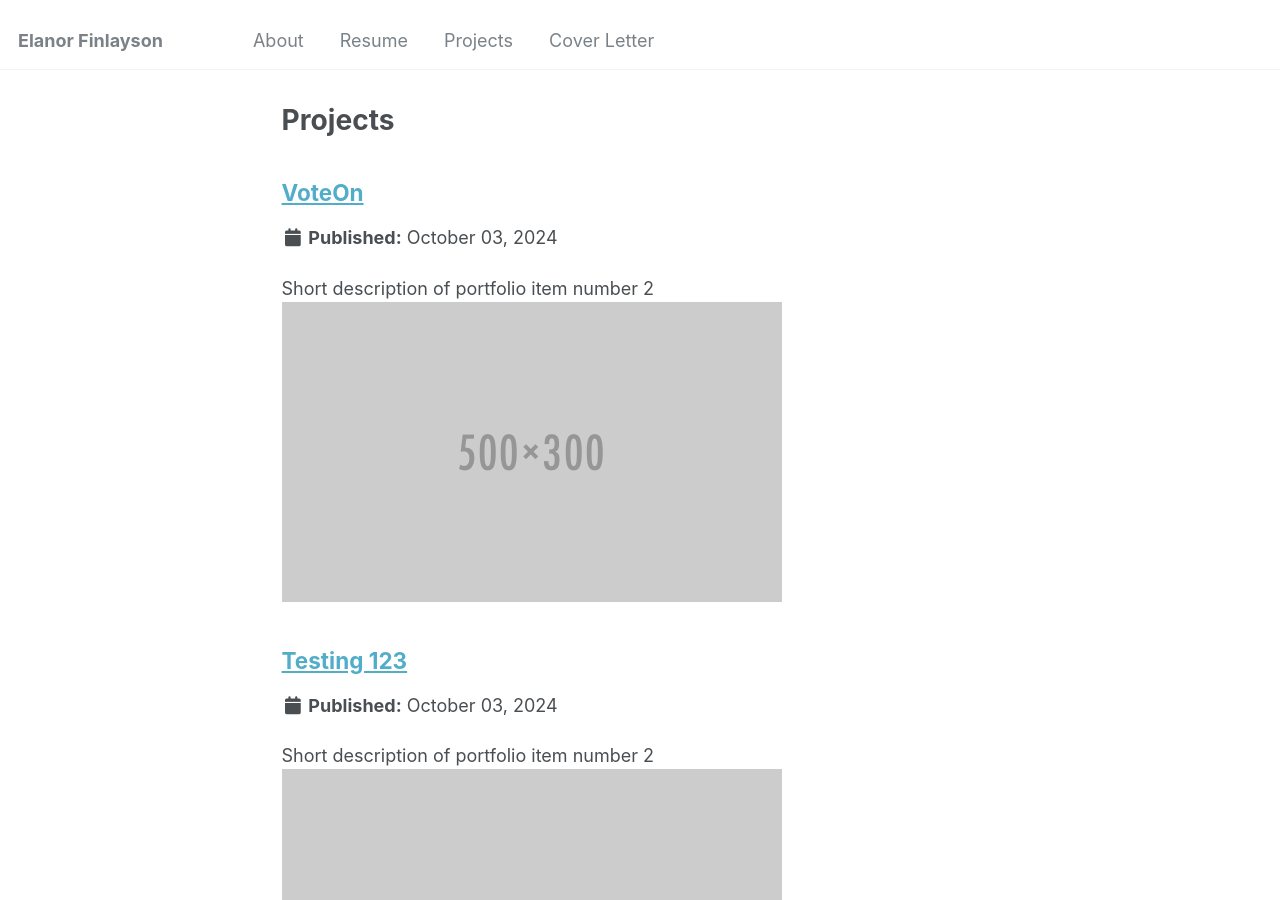
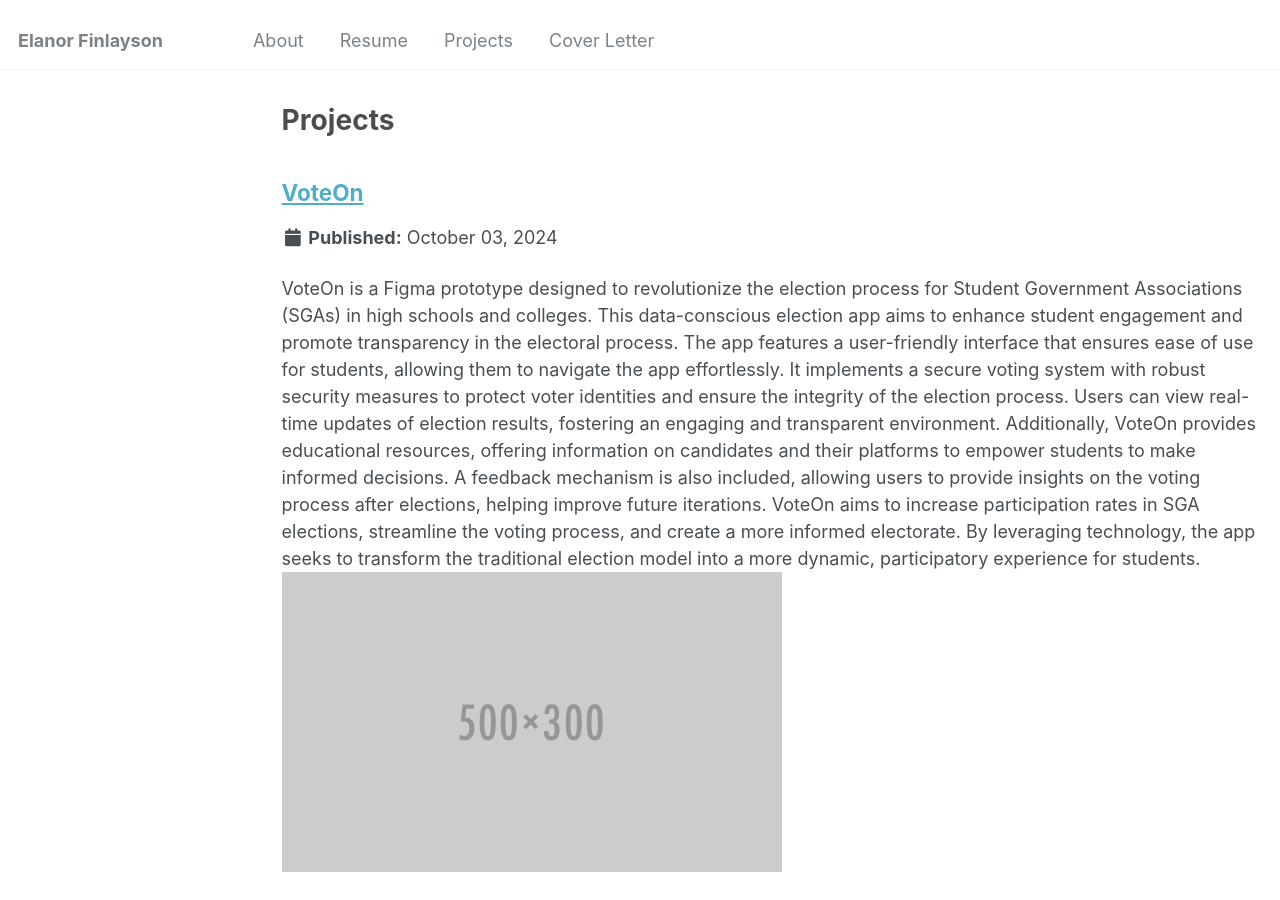
Before and after one commit to efin396/efin396.github.io, a Jekyll site: the page built from _pages/portfolio.html, in a window 1280 px wide and 900 px high. Built offline with Jekyll 4.4.1, drawn with Linux system fonts in a browser that asks for light colours.

Commit message:
Update portfolio-2.html

```diff
--- a/_portfolio/portfolio-2.html
+++ b/_portfolio/portfolio-2.html
@@ -1,49 +1,9 @@
 ---
 title: "VoteOn"
-excerpt: "Short description of portfolio item number 2 <br/><img src='/images/500x300.png'>"
+excerpt: "VoteOn is a Figma prototype designed to revolutionize the election process for Student Government Associations (SGAs) in high schools and colleges. This data-conscious election app aims to enhance student engagement and promote transparency in the electoral process.
+
+The app features a user-friendly interface that ensures ease of use for students, allowing them to navigate the app effortlessly. It implements a secure voting system with robust security measures to protect voter identities and ensure the integrity of the election process. Users can view real-time updates of election results, fostering an engaging and transparent environment. Additionally, VoteOn provides educational resources, offering information on candidates and their platforms to empower students to make informed decisions. A feedback mechanism is also included, allowing users to provide insights on the voting process after elections, helping improve future iterations.
+
+VoteOn aims to increase participation rates in SGA elections, streamline the voting process, and create a more informed electorate. By leveraging technology, the app seeks to transform the traditional election model into a more dynamic, participatory experience for students. <br/><img src='/images/500x300.png'>"
 collection: portfolio
 ---
-
-<!DOCTYPE html>
-<html lang="en">
-<head>
-    <meta charset="UTF-8">
-    <meta name="viewport" content="width=device-width, initial-scale=1.0">
-    <link href="https://cdn.jsdelivr.net/npm/bootstrap@5.3.0-alpha1/dist/css/bootstrap.min.css" rel="stylesheet">
-    <script src="https://cdn.jsdelivr.net/npm/bootstrap@5.3.0-alpha1/dist/js/bootstrap.bundle.min.js"></script>
-    <title>VoteOn</title>
-</head>
-<body>
-
-<div class="container mt-5">
-    <h1>My Photo Carousel</h1>
-    <div id="carouselExampleIndicators" class="carousel slide" data-bs-ride="carousel">
-        <div class="carousel-indicators">
-            <button type="button" data-bs-target="#carouselExampleIndicators" data-bs-slide-to="0" class="active" aria-current="true" aria-label="Slide 1"></button>
-            <button type="button" data-bs-target="#carouselExampleIndicators" data-bs-slide-to="1" aria-label="Slide 2"></button>
-            <button type="button" data-bs-target="#carouselExampleIndicators" data-bs-slide-to="2" aria-label="Slide 3"></button>
-        </div>
-        <div class="carousel-inner">
-            <div class="carousel-item active">
-                <img src="/images/VoteOn1.png" class="d-block w-100" alt="First slide">
-            </div>
-            <div class="carousel-item">
-                <img src="/images/VoteOn2.png" class="d-block w-100" alt="Second slide">
-            </div>
-            <div class="carousel-item">
-                <img src="/images/VoteOn3.png" class="d-block w-100" alt="Third slide">
-            </div>
-        </div>
-        <button class="carousel-control-prev" type="button" data-bs-target="#carouselExampleIndicators" data-bs-slide="prev">
-            <span class="carousel-control-prev-icon" aria-hidden="true"></span>
-            <span class="visually-hidden">Previous</span>
-        </button>
-        <button class="carousel-control-next" type="button" data-bs-target="#carouselExampleIndicators" data-bs-slide="next">
-            <span class="carousel-control-next-icon" aria-hidden="true"></span>
-            <span class="visually-hidden">Next</span>
-        </button>
-    </div>
-</div>
-
-</body>
-</html>
```
